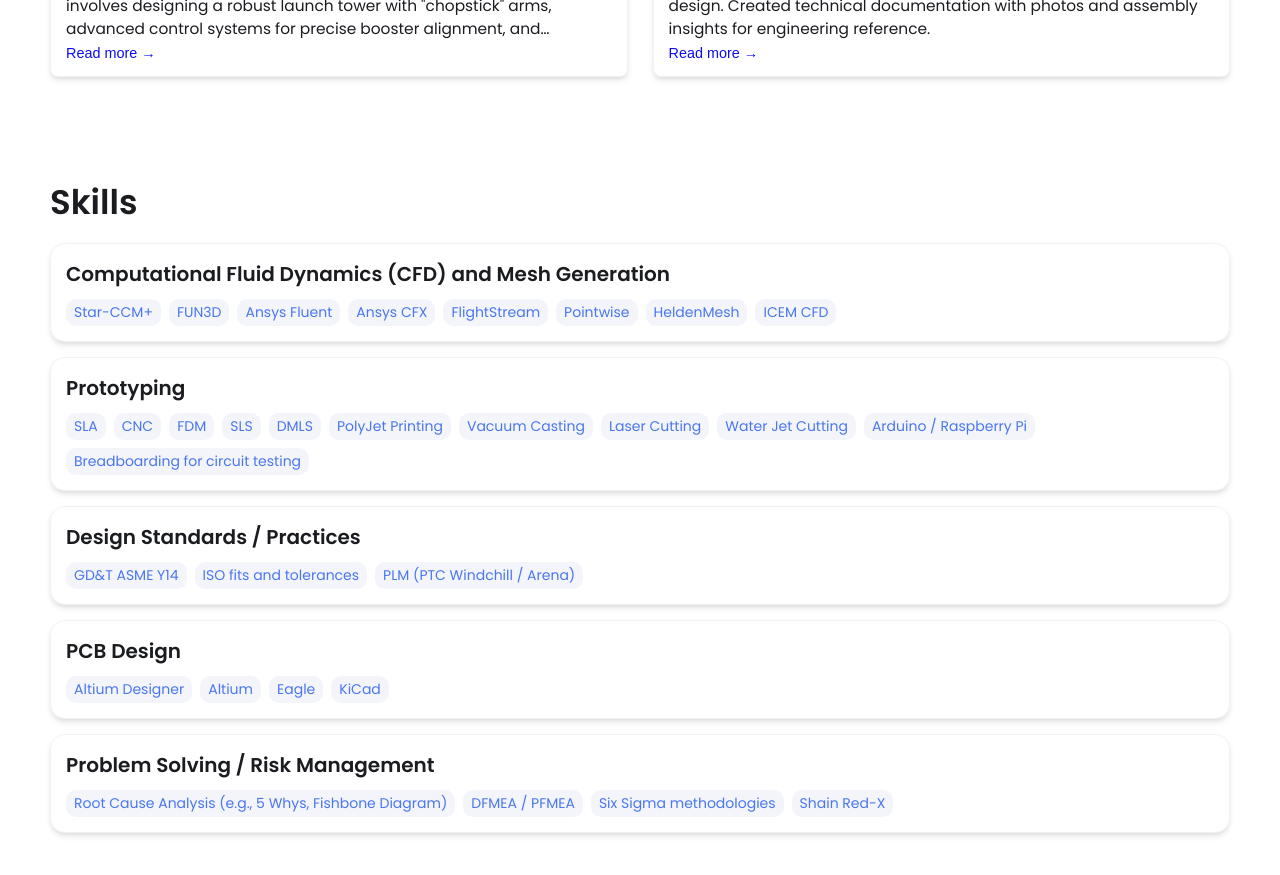
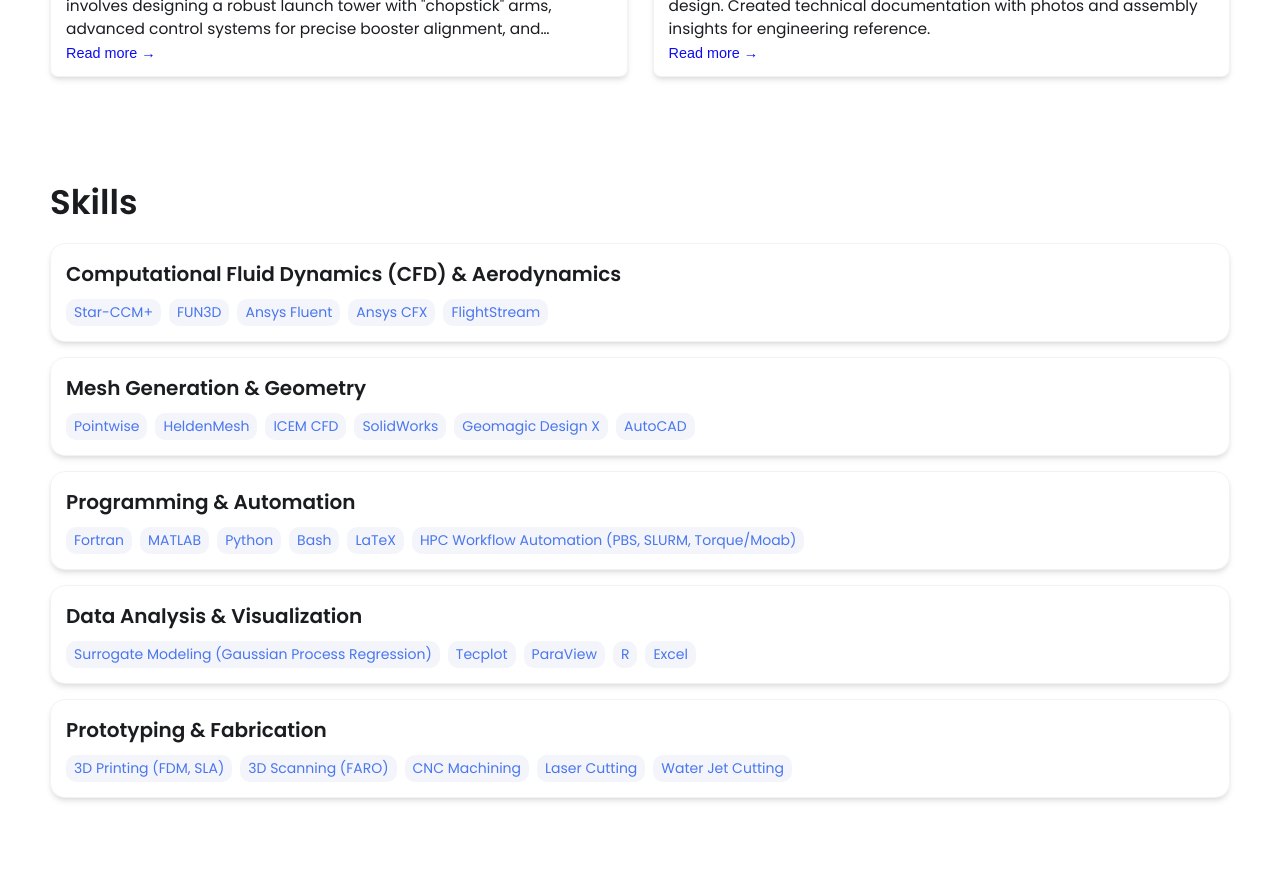
Before and after one commit to jasiatico/jasiatico.github.io, a Jekyll site: the page built from index.html, in a window 1280 px wide and 900 px high, scrolled down 1449 px. Shown: the top 875 px of the window. Built offline with Jekyll 4.4.1, drawn with Linux system fonts in a browser that asks for light colours; some of the changed text lies outside the part shown.

Commit message:
Update _config.yml

```diff
--- a/_config.yml
+++ b/_config.yml
@@ -13,7 +13,7 @@
 
 # Hero Section
 name: Jackson Asiatico
-headline: headline message
+headline: Ph.D. Student in Aerospace Engineering | CFD & Applied Aerodynamics
 description: >- # dont remove this line. this will ignore all new lines until the next section
   I am a Ph.D. student in Aerospace Engineering at Embry-Riddle Aeronautical University, specializing in computational fluid dynamics (CFD) and applied aerodynamics.
   I earned my M.S. in Aerospace Engineering from the University of Central Florida and my B.S. in Mechanical Engineering from Georgia Southern University.
@@ -46,46 +46,43 @@
 
 # Skills Section - Add the list of your Skills by categories/tools. The indentation for each level needs to be precise.
 skills:
-  - category: Computational Fluid Dynamics (CFD) and Mesh Generation
+  - category: Computational Fluid Dynamics (CFD) & Aerodynamics
     tools:
     - Star-CCM+
     - FUN3D
     - Ansys Fluent
     - Ansys CFX
     - FlightStream
+  - category: Mesh Generation & Geometry
+    tools:
     - Pointwise
     - HeldenMesh
     - ICEM CFD
-  - category: Prototyping
+    - SolidWorks
+    - Geomagic Design X
+    - AutoCAD
+  - category: Programming & Automation
     tools:
-    - SLA
-    - CNC
-    - FDM
-    - SLS
-    - DMLS
-    - PolyJet Printing
-    - Vacuum Casting
+    - Fortran
+    - MATLAB
+    - Python
+    - Bash
+    - LaTeX
+    - HPC Workflow Automation (PBS, SLURM, Torque/Moab)
+  - category: Data Analysis & Visualization
+    tools:
+    - Surrogate Modeling (Gaussian Process Regression)
+    - Tecplot
+    - ParaView
+    - R
+    - Excel
+  - category: Prototyping & Fabrication
+    tools:
+    - 3D Printing (FDM, SLA)
+    - 3D Scanning (FARO)
+    - CNC Machining
     - Laser Cutting
     - Water Jet Cutting
-    - Arduino / Raspberry Pi
-    - Breadboarding for circuit testing
-  - category: Design Standards / Practices
-    tools:
-    - GD&T ASME Y14
-    - ISO fits and tolerances
-    - PLM (PTC Windchill / Arena)
-  - category: PCB Design
-    tools:
-    - Altium Designer
-    - Altium
-    - Eagle
-    - KiCad
-  - category: Problem Solving / Risk Management
-    tools:
-    - Root Cause Analysis (e.g., 5 Whys, Fishbone Diagram)
-    - DFMEA / PFMEA
-    - Six Sigma methodologies
-    - Shain Red-X
 
 
 # Contact Form Setup. Setup an account and copy over the key. When someone fills out the form, it will be received in your email.
```
